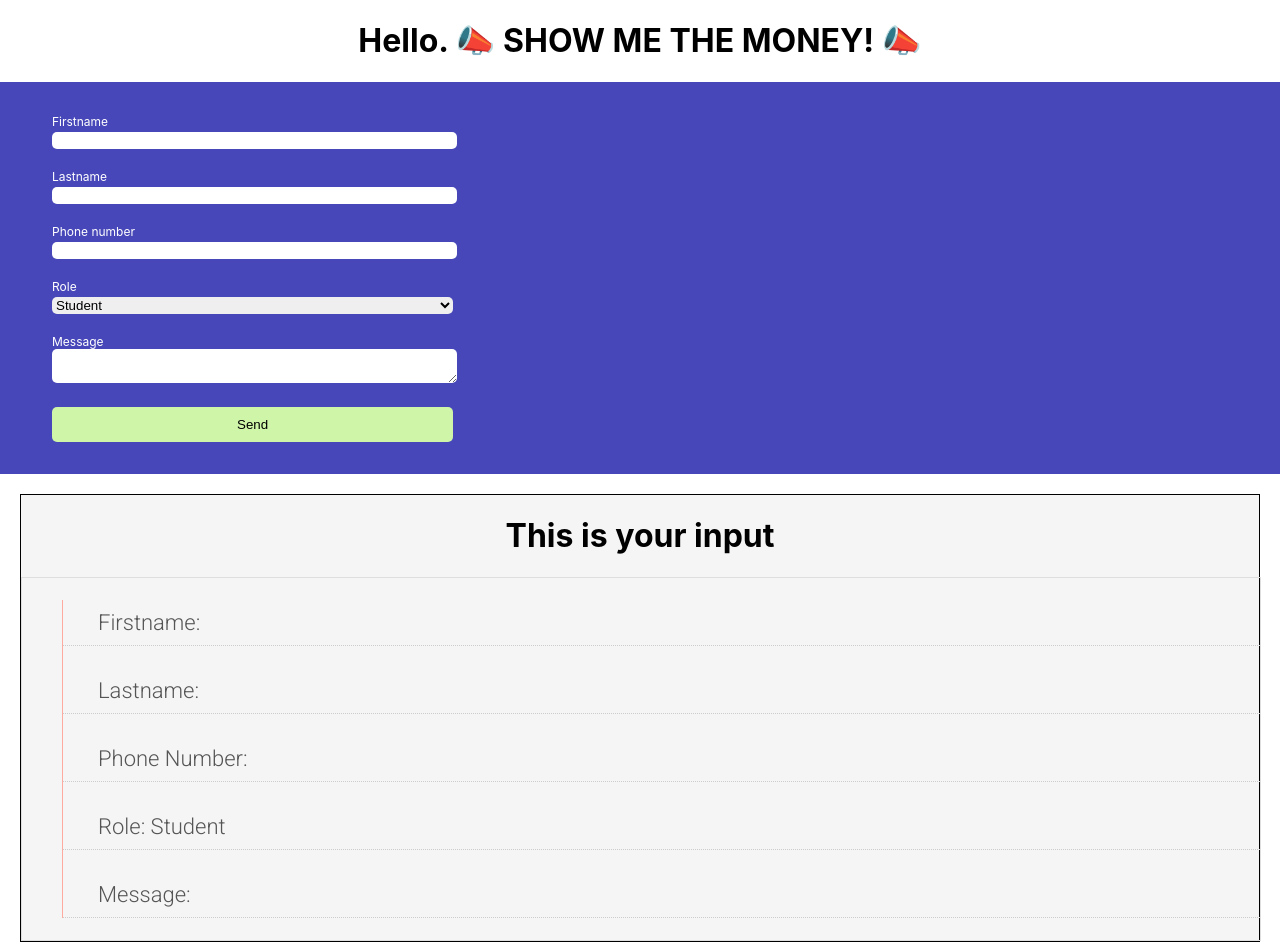
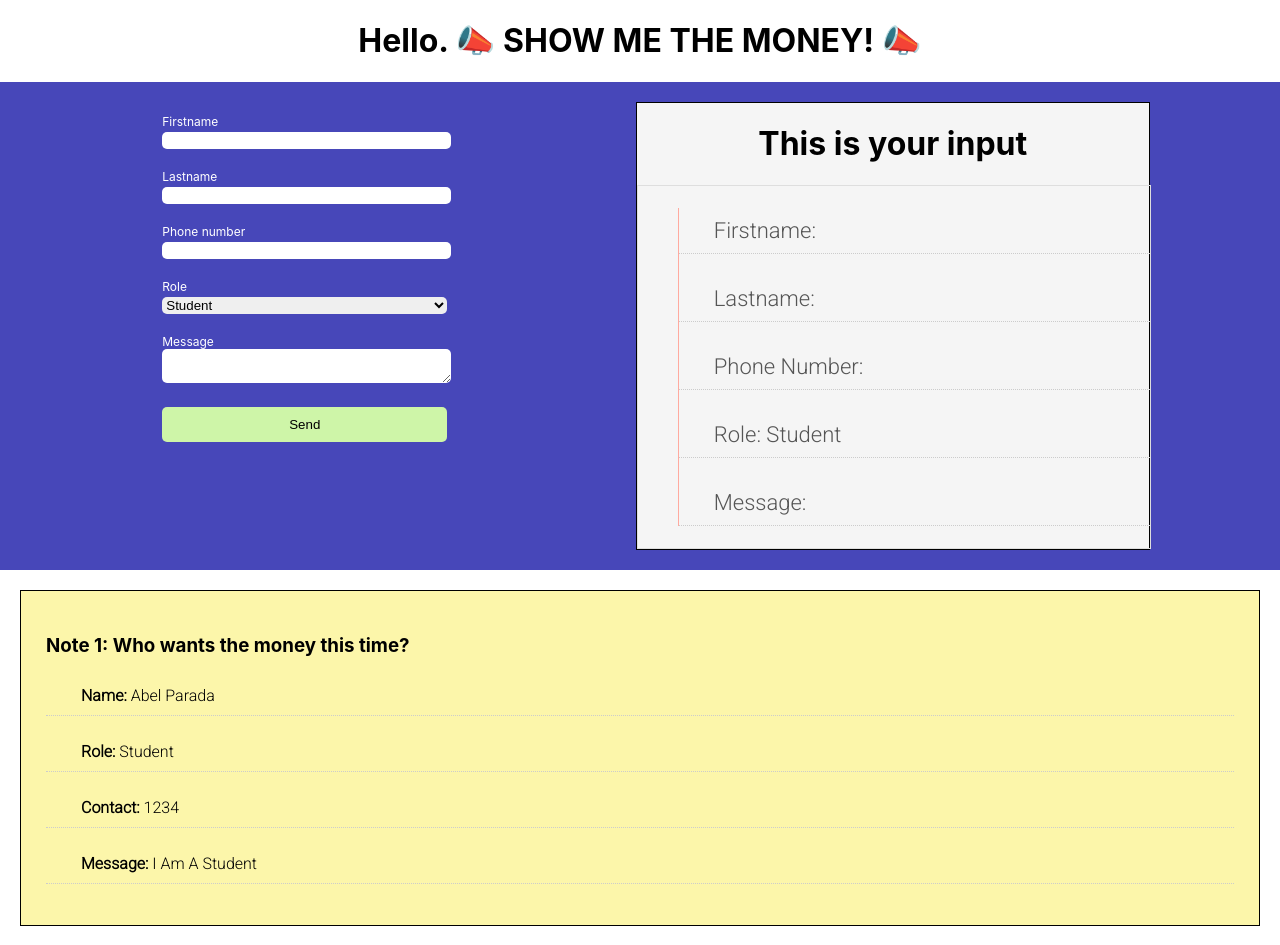
Before and after one commit to abel-parada/Form-using-react, a React (Create React App) app: page / in a window 1280 px wide. Shown: the top 945 px of the page. Built offline with nearby package versions, Linux system fonts and the light colour scheme; data requests are answered from the project's data file.

Commit message:
refactoring done

```diff
--- /dev/null
+++ b/db.json
@@ -0,0 +1,29 @@
+{
+    "notes":[
+        {
+            "id":1,
+            "firstname":"Abel",
+            "lastname":"Parada",
+            "phonenumber":1234,
+            "role":"Student",
+            "message": "I am a student"
+          },
+        {
+            "id":2,
+            "firstname":"Levi",
+            "lastname":"Blankers",
+            "phonenumber":2345,
+            "role":"Teacher",
+            "message": "I am a teacher"
+          },
+        {
+            "id":3,
+            "firstname":"Leyma",
+            "lastname":"Feiraco",
+            "phonenumber":9876,
+            "role":"",
+            "message": "I am neither a studen or a teacher"
+          }
+    ]
+
+}
--- a/src/App.css
+++ b/src/App.css
@@ -47,6 +47,7 @@ h2 {
   background-color: rgb(71, 71, 185);
   padding: 2rem;
   margin: 0px auto;
+  width: 100%;
 }
 
 label {
@@ -64,7 +65,7 @@ button {
   margin: 20px;
   margin-top: 0px;
   border-radius: 5px;
-  width: 33%;
+  width: 100%;
 }
 
 input[type="submit"] {
@@ -90,6 +91,7 @@ button:hover {
 }
 
 #wrapper {
+  width: 40%;
   margin: 50px 0;
   background-color: #f5f5f5;
   padding: 0;
@@ -174,3 +176,16 @@ p {
   transition: 1s;
   cursor: pointer;
 }
+
+.notes {
+  padding: 25px;
+  margin: 20px;
+  border: solid 1px black;
+  background-color: rgb(252, 246, 170);
+}
+
+.formarea {
+  display: flex;
+  justify-content: space-around;
+  background-color: rgb(71, 71, 185);
+}
--- a/src/App.js
+++ b/src/App.js
@@ -1,9 +1,11 @@
 import React, { Component } from 'react';
 import './App.css';
-import Form from './Components/Form.js'
-import View from './Components/View.js'
-import Popup from './Components/Popup.js'
-
+import Form from './Components/Form.js';
+import View from './Components/View.js';
+import Popup from './Components/Popup.js';
+import Notes from './Components/Notes.js';
+import Footer from './Components/Footer.js';
+import axios from 'axios';
 
 class App extends Component {
 
@@ -14,7 +16,16 @@ class App extends Component {
     role:"Student",
     message:"",
     showPopup:false,
+    data:[],
   };
+
+  componentDidMount() {
+    axios.get("http://localhost:3001/notes").then((res)=> {
+      this.setState({data: res.data})
+      console.log(res);
+      console.log(res.data);
+    });
+  }
 
   inputHandler = (event) => {
     event.preventDefault();
@@ -45,11 +56,15 @@ class App extends Component {
         <header>
           <h1>Hello. 📣 SHOW ME THE MONEY! 📣</h1>
         </header>
-        <main>
+        <main className="formarea">
         <Form change={this.inputHandler} submit={this.popupHandler}/>
         <View {...props}/>
         {this.state.showPopup && <Popup {...props} />}
         </main>
+        {this.state.data.map( note => (
+          <Notes {...note}/>// the ... are the spread operator. it literately opens the array and maps the whole thing inside
+          ))}
+        <Footer />
       </div>
     );
   }
--- /dev/null
+++ b/src/Components/Footer.js
@@ -0,0 +1,13 @@
+import React from 'react';
+
+const Footer = () => {
+    return (
+        <div className="App">
+            <footer className="footer">
+                <p>Abel Parada. &copy; 2021. Visit my <strong><a href="https://github.com/abel-parada">Github Account</a></strong></p>
+            </footer>
+        </div>
+    );
+};
+
+export default Footer;
--- a/src/Components/Form.js
+++ b/src/Components/Form.js
@@ -1,27 +1,27 @@
 import React from 'react';
 
-const Form = (props) => {
+const Form = ({submit, change}) => {
     return (
         <div>
-            <form id="form" onSubmit={props.submit}>
+            <form id="form" onSubmit={submit}>
                 <div>
                     <label htmlFor="firstname">Firstname</label>
-                    <input name="firstname" type="text" id="firstname" required onChange={props.change}></input>
+                    <input name="firstname" type="text" id="firstname" required onChange={change}></input>
                 </div>
 
                 <div>
                     <label htmlFor="lastname">Lastname</label>
-                    <input name="lastname" type="text" id="lastname" required onChange={props.change}></input>
+                    <input name="lastname" type="text" id="lastname" required onChange={change}></input>
                 </div>
 
                 <div>
                     <label htmlFor="phonenumber">Phone number</label>
-                    <input  name="phonenumber" type="phone" id="phonenumber" required onChange={props.change}></input>
+                    <input  name="phonenumber" type="phone" id="phonenumber" required onChange={change}></input>
                 </div>
 
                 <div>
                     <label htmlFor="role">Role</label>
-                    <select name="role" id="role" required onChange={props.change}>
+                    <select name="role" id="role" required onChange={change}>
                         <option>Student</option>
                         <option>Teacher</option>
                         <option>Random</option>
@@ -30,7 +30,7 @@ const Form = (props) => {
 
                 <div>
                     <label htmlFor="message">Message</label>
-                    <textarea name="message" type="text" id="message" onChange={props.change}></textarea>
+                    <textarea name="message" type="text" id="message" onChange={change}></textarea>
                 </div>
 
                 <button type="submit">Send</button>
--- /dev/null
+++ b/src/Components/Notes.js
@@ -0,0 +1,15 @@
+import React from 'react';
+
+const Notes = ({id, firstname, lastname, phonenumber, role, message}) => {
+    return (
+        <div className="notes">
+            <h3>Note {id}: Who wants the money this time?</h3>
+            <p><strong>Name: </strong>{firstname} {lastname}</p>
+            <p><strong>Role: </strong>{role}</p>
+            <p><strong>Contact: </strong>{phonenumber}</p>
+            <p><strong>Message: </strong>{message}</p>
+        </div>
+    );
+};
+
+export default Notes;
--- a/src/Components/Popup.js
+++ b/src/Components/Popup.js
@@ -1,6 +1,6 @@
 import React from 'react';
 
-const Popup = (props) => {
+const Popup = ({id, firstname, lastname, phonenumber, role, message}) => {
 
     const closeHandler = (event) => {
         event.preventDefault();
@@ -11,11 +11,11 @@ const Popup = (props) => {
         <div className="overlay">
             <div className="popup">
                 <h2>Your Note:</h2>
-                <p>Firstname: {props.firstname}</p>
-                <p>Lastname: {props.lastname}</p>
-                <p>Phone Number: {props.phonenumber}</p>
-                <p>Role: {props.role}</p>
-                <p>Message: {props.message}</p>
+                <p>Firstname: {firstname}</p>
+                <p>Lastname: {lastname}</p>
+                <p>Phone Number: {phonenumber}</p>
+                <p>Role: {role}</p>
+                <p>Message: {message}</p>
                 <button type="submit" id="reload" onClick={closeHandler}>YES, I am sure</button>
                 <button type="submit" id="reload2" onClick={closeHandler}>NOPE, don't want to post it</button>
             </div>
```
Also changed, not shown: package.json (+6 -1 lines), 1 other file (tests, documents, lock files or other folders).
